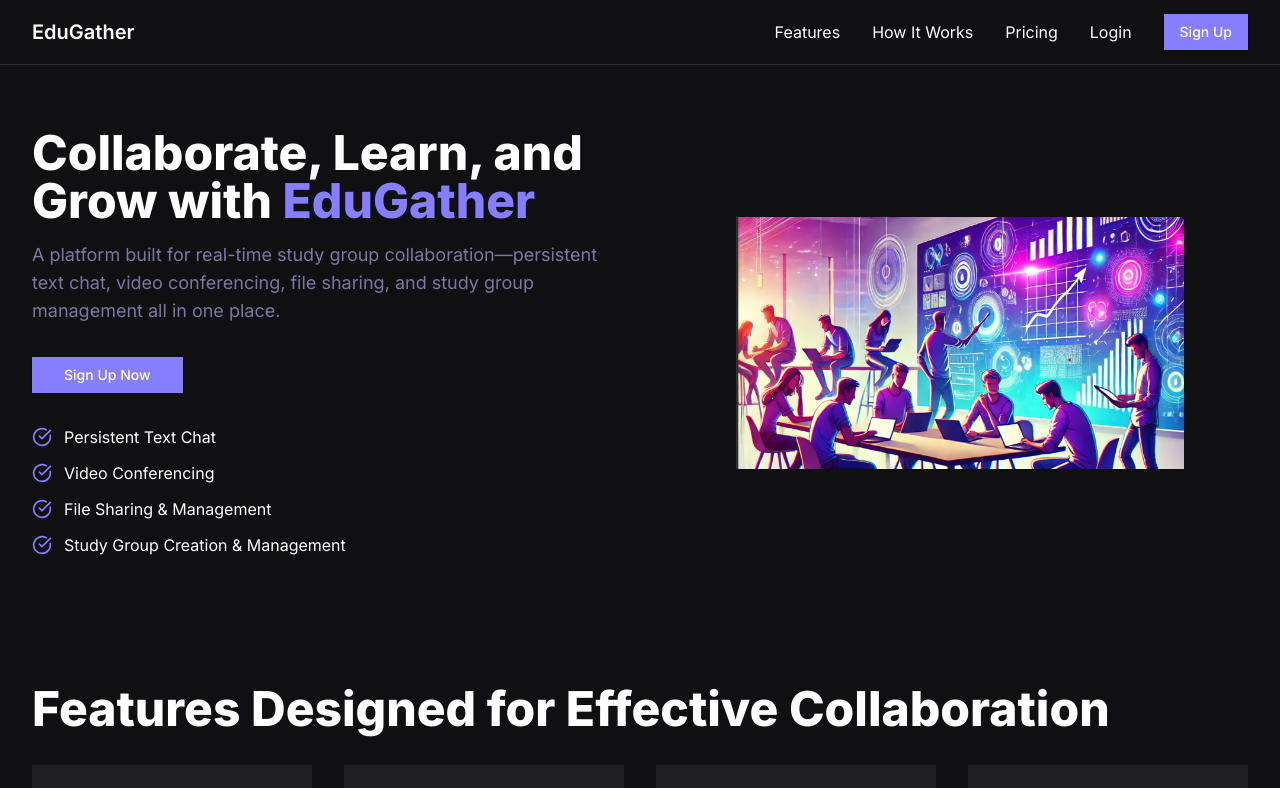
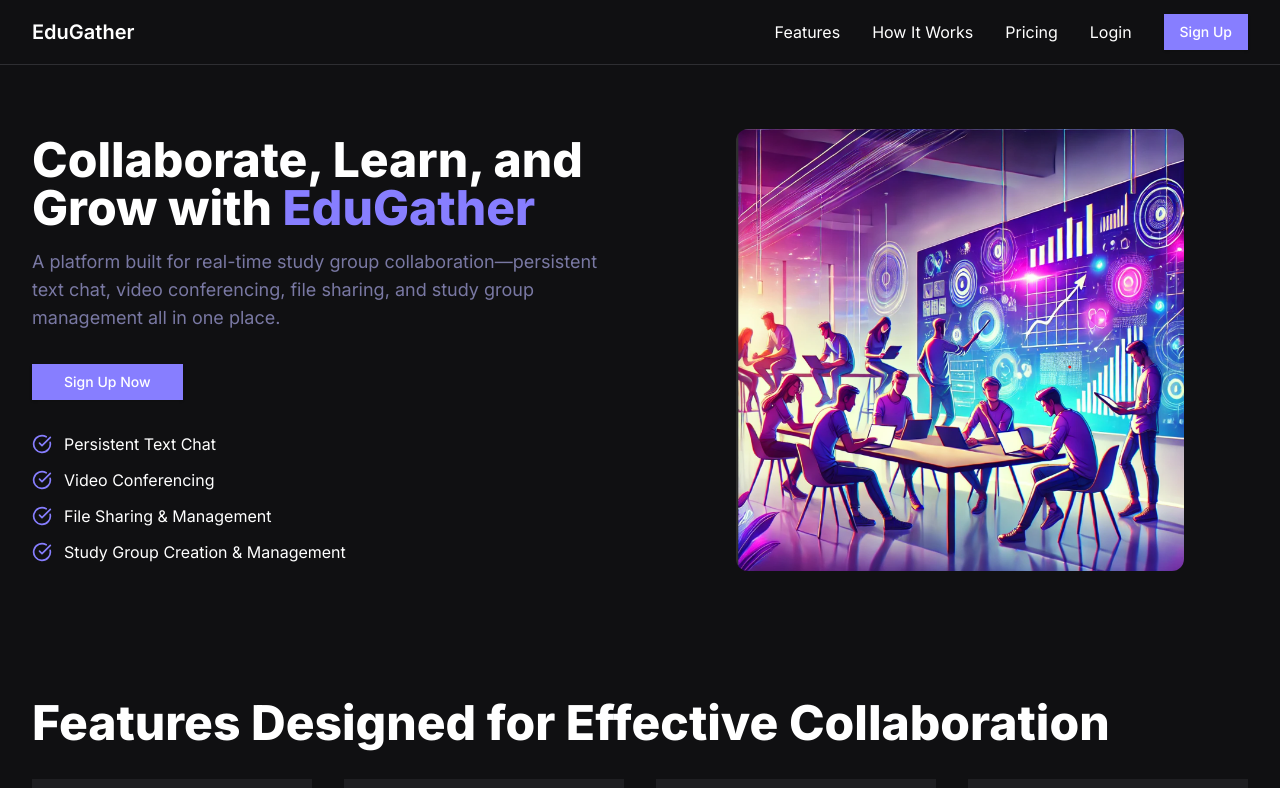
Before and after one commit to Mdsr2op/EduGather-Client, a React (Vite) app: page / in a window 1280 px wide. Shown: the top 788 px of the page. Built offline with nearby package versions, Linux system fonts and the light colour scheme.

Commit message:
Adjusted Hero section image

```diff
--- a/src/components/pages/Home.tsx
+++ b/src/components/pages/Home.tsx
@@ -5,7 +5,7 @@ import { HowItWorks } from "@/features/Home/components/HowItWorks";
 
 const Home = () => {
   return (
-    <div className="">
+    <div className="w-full">
       <Header />
       <Hero />
       <Features />
--- a/src/features/Home/components/Hero.tsx
+++ b/src/features/Home/components/Hero.tsx
@@ -61,8 +61,7 @@ export function Hero() {
 
         {/* Right Content: Hero Image/Illustration */}
         <div className="flex-1 flex justify-center items-center">
-          {/* Replace with an actual image or illustration */}
-          <div className="relative w-full max-w-md aspect-video bg-dark-4 rounded-lg overflow-hidden">
+          <div className="relative w-full max-w-md aspect-video lg:aspect-auto  bg-dark-4 rounded-xl overflow-hidden">
             <img
               src="public\Hero.png"
               alt="Students collaborating online"
```
